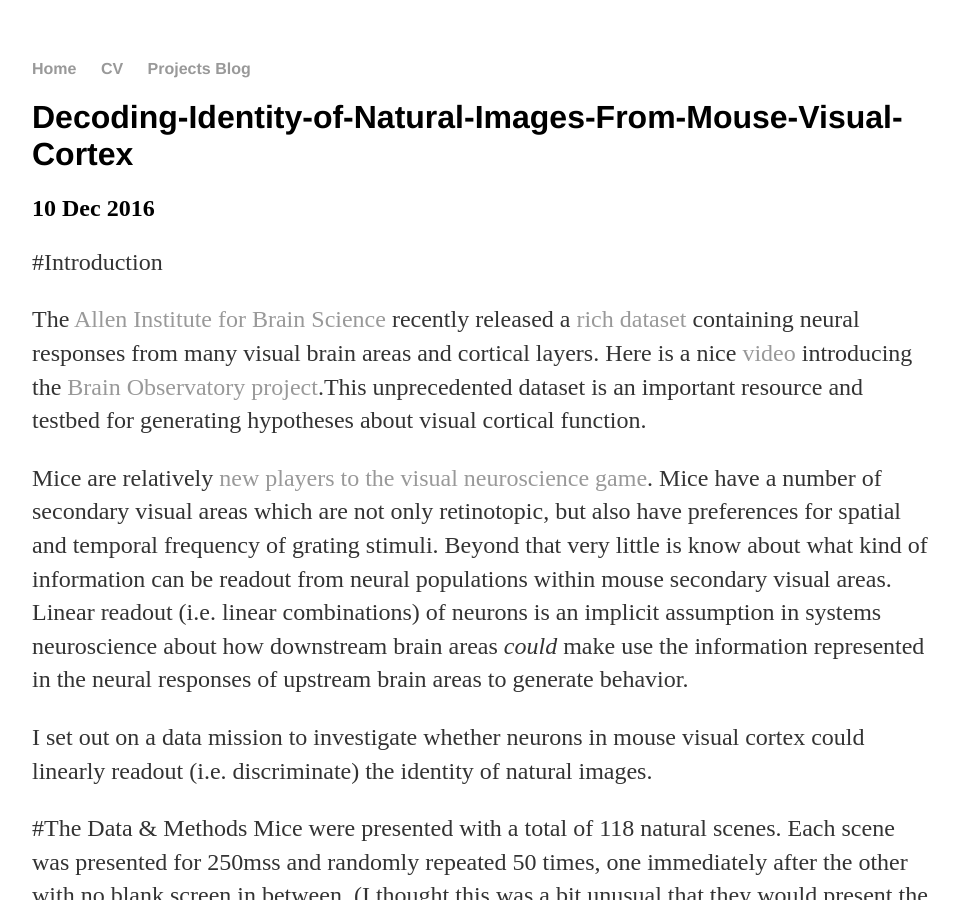
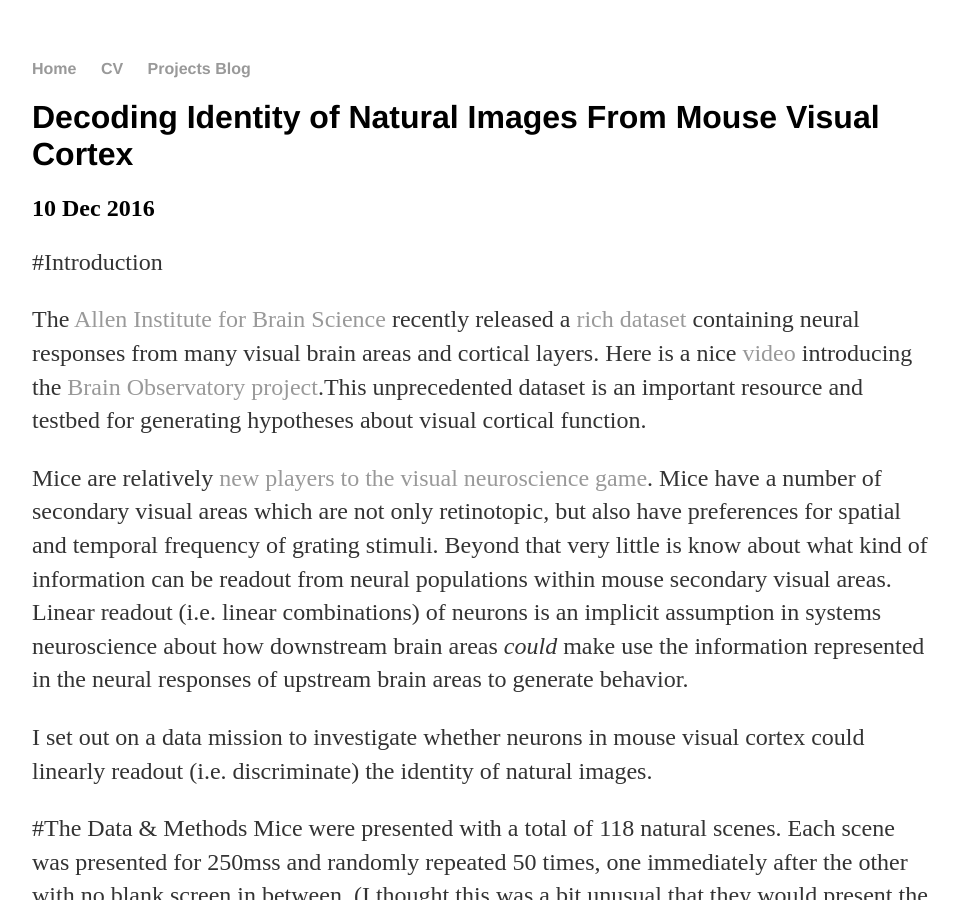
Before and after one commit to kachiO/kachio.github.io, a Jekyll site: the page built from _posts/2016-12-10-Decoding-Identity-of-Natural-Images.md, in a window 1280 px wide and 900 px high. Shown: the whole window, without its empty margins (160-1119 px from the left). Built offline with Jekyll 4.4.1, drawn with Linux system fonts in a browser that asks for light colours.

```diff
--- a/_posts/2016-12-10-Decoding-Identity-of-Natural-Images.md
+++ b/_posts/2016-12-10-Decoding-Identity-of-Natural-Images.md
@@ -1,6 +1,6 @@
 ---
 layout: post
-title: "Decoding-Identity-of-Natural-Images-From-Mouse-Visual-Cortex"
+title: "Decoding Identity of Natural Images From Mouse Visual Cortex"
 date: 2016-12-10
 ---
 
```
